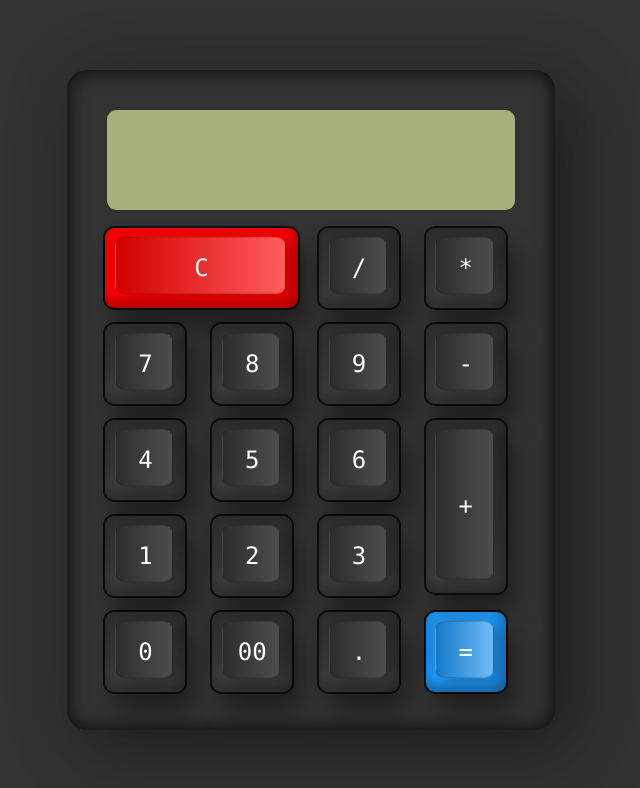
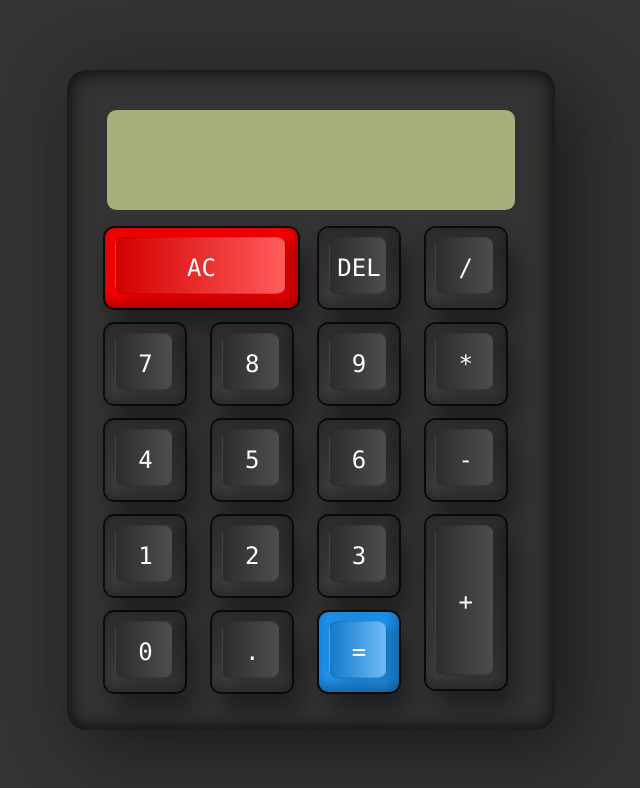
Before and after one commit to Aleksey-Mazur/Calculator, a website: page app/index.html in a window 1280 px wide. Shown: the whole page, without its empty margins (329-969 px from the left). Drawn offline with Linux system fonts and the light colour scheme.

Commit message:
html markup changes (AC/DEL functionality)

```diff
--- a/app/index.html
+++ b/app/index.html
@@ -46,25 +46,26 @@
       <div class="calculator">
         <input type="text" class="output" readonly />
         <button class="num clear">
-          <i>C</i>
+          <i>AC</i>
         </button>
+        <button class="num"><i>DEL</i></button>
         <button class="num"><i>/</i></button>
-        <button class="num"><i>*</i></button>
         <button class="num"><i>7</i></button>
         <button class="num"><i>8</i></button>
         <button class="num"><i>9</i></button>
-        <button class="num"><i>-</i></button>
+        <button class="num"><i>*</i></button>
         <button class="num"><i>4</i></button>
         <button class="num"><i>5</i></button>
         <button class="num"><i>6</i></button>
-        <button class="num plus">
+        <button class="num"><i>-</i></button>
+
+        <button class="num"><i>1</i></button>
+        <button class="num"><i>2</i></button>
+        <button class="num"><i>3</i></button
+        ><button class="num plus">
           <i>+</i>
         </button>
-        <button class="num"><i>1</i></button>
-        <button class="num"><i>2</i></button>
-        <button class="num"><i>3</i></button>
         <button class="num"><i>0</i></button>
-        <button class="num"><i>00</i></button>
         <button class="num"><i>.</i></button>
 
         <button class="num equal">
```
